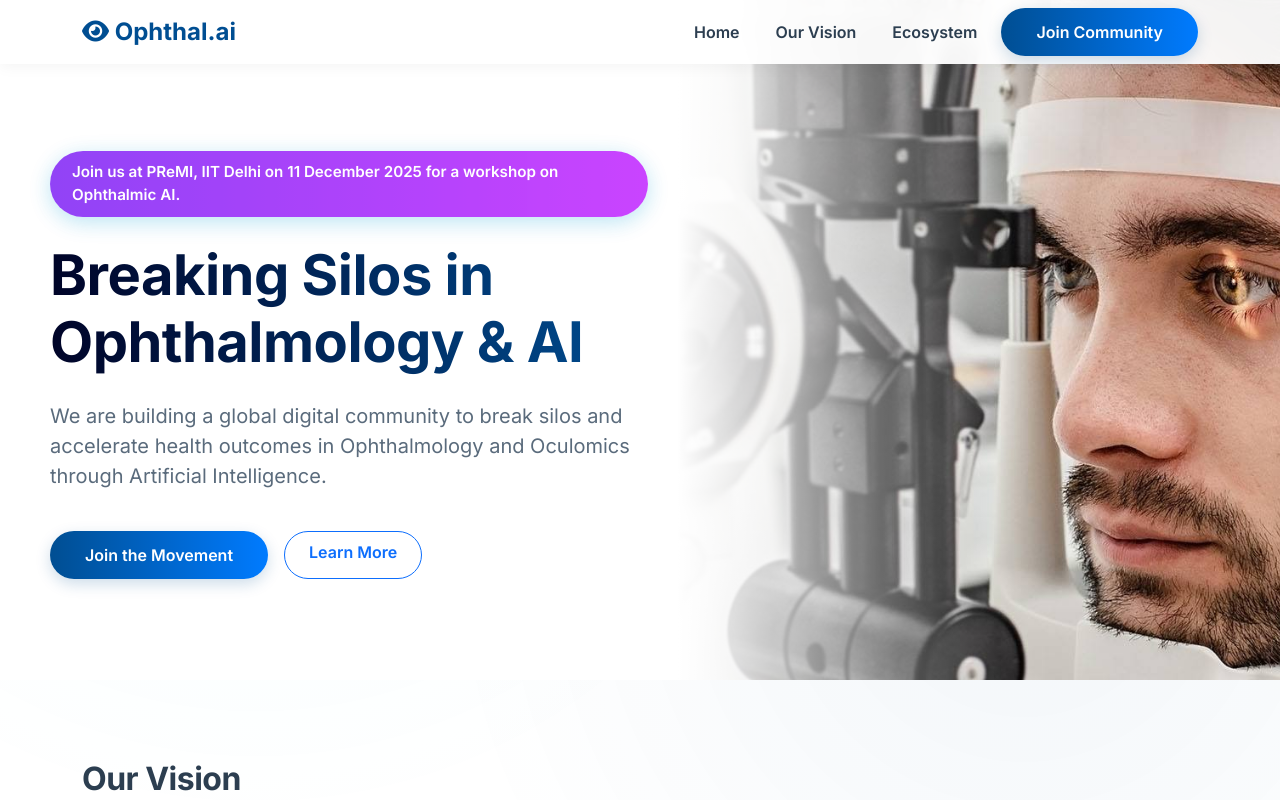
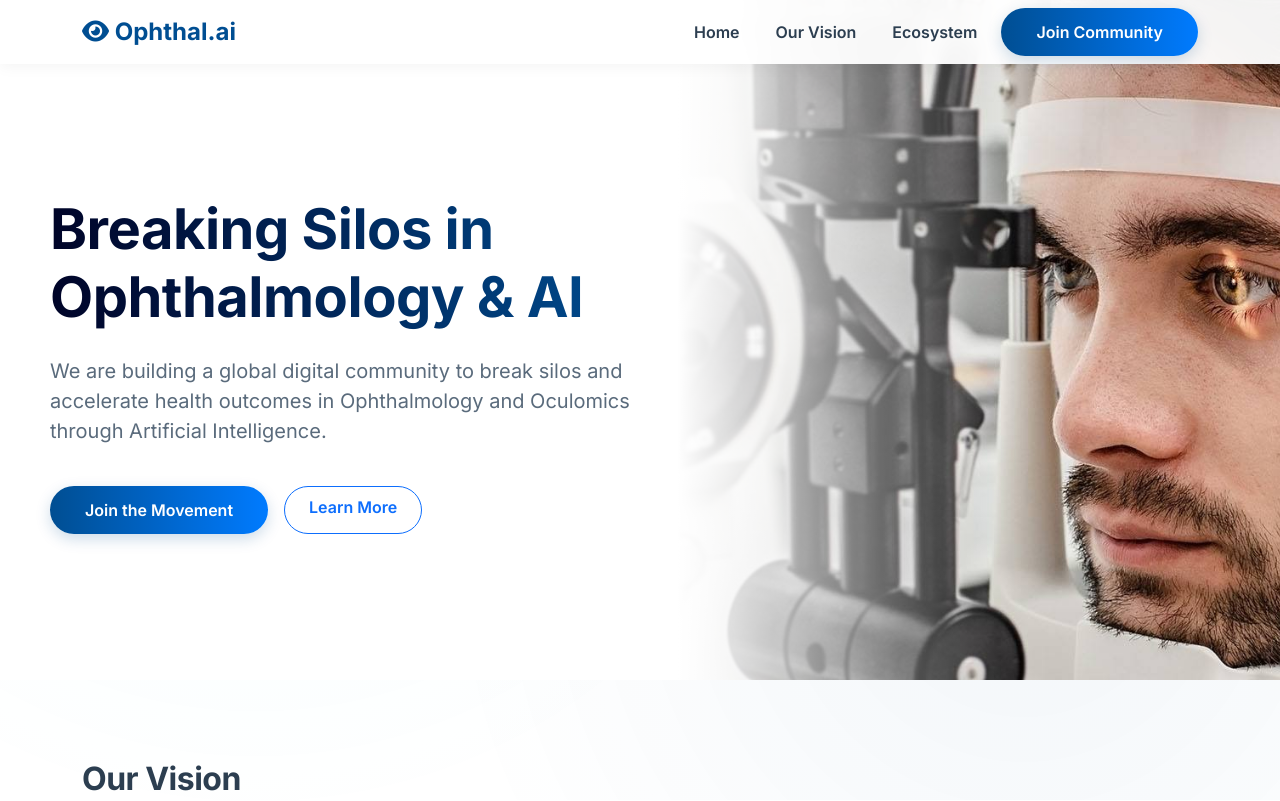
Before and after one commit to mahima1094/webv1, a plain HTML site: page index.html in a window 1280 px wide. Shown: the top 801 px of the page. Drawn offline with nearby package versions, Linux system fonts and the light colour scheme.

```diff
--- a/index.html
+++ b/index.html
@@ -434,14 +434,6 @@
       <div class="hero-grid">
         <div class="hero-content-wrapper">
           <div class="hero-text-inner">
-            <a href="/premi.html" class="event-ribbon-link">
-              <div class="event-ribbon">
-                <!-- <strong>PReMI 2025</strong> -->
-                <!-- <span class="event-dot">•</span> -->
-                Join us at PReMI, IIT Delhi on 11 December 2025 for a workshop
-                on Ophthalmic AI.
-              </div>
-            </a>
             <h1 class="hero-headline">Breaking Silos in Ophthalmology & AI</h1>
             <p class="hero-lead">
               We are building a global digital community to break silos and
```
